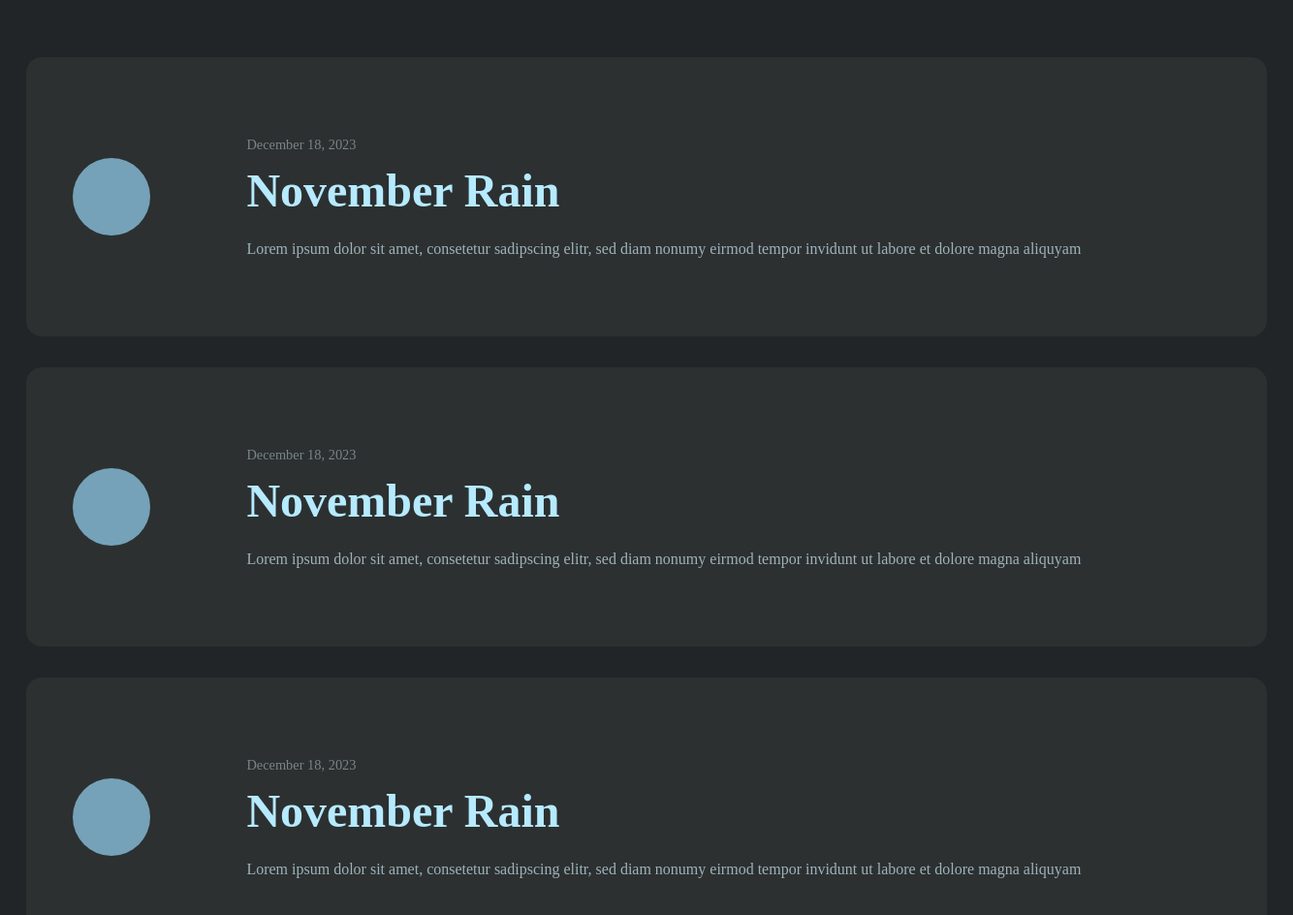
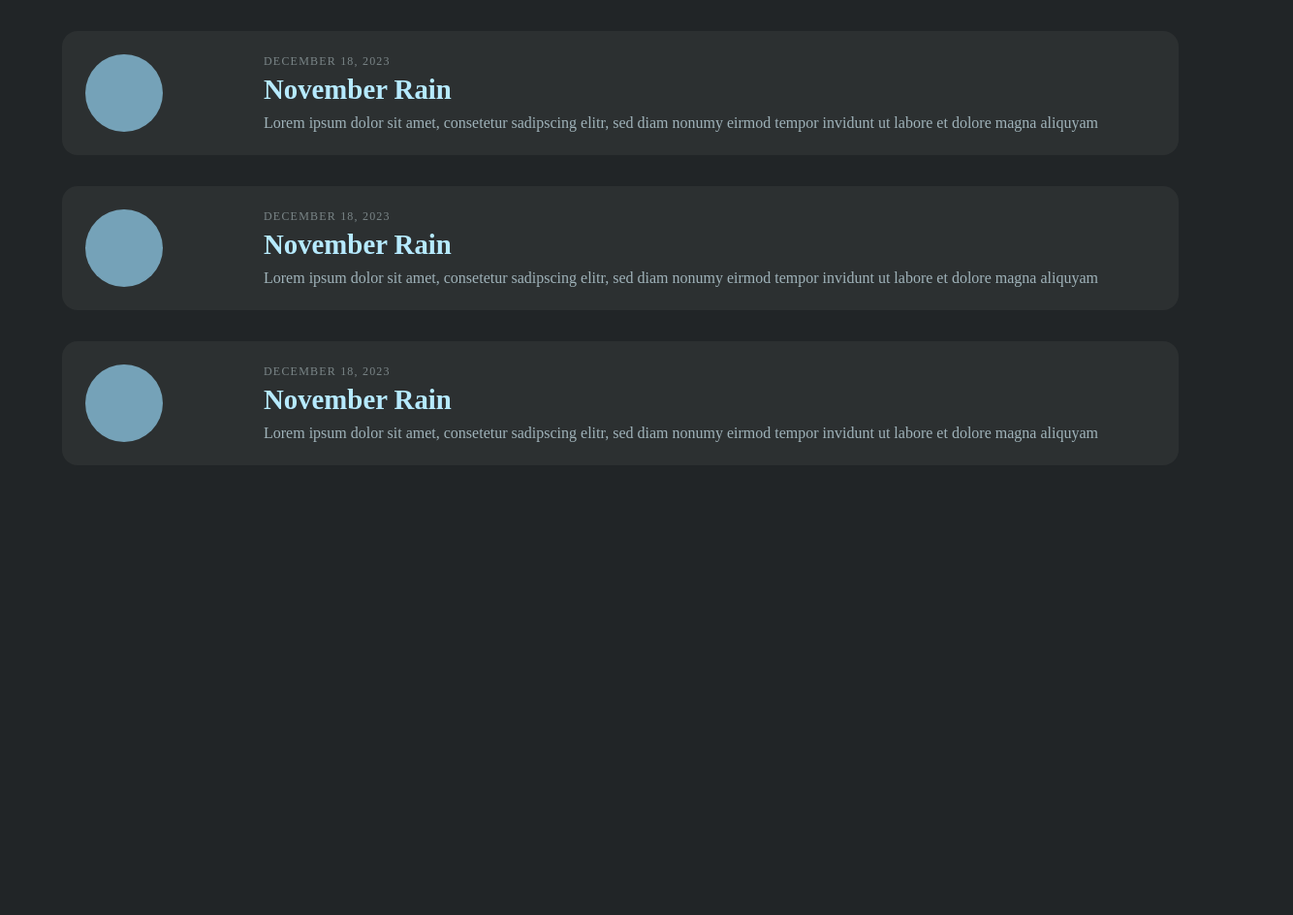
Before and after one commit to dylan042106/design_challenge_two, a plain HTML site: page index.html in a window 1280 px wide. Shown: the whole page at 97% size, 1334 px wide, since content can reach past the window. After the commit the page ends 800 px from the top, so only its background shows below. Drawn offline with Linux system fonts and the light colour scheme.

Commit message:
Initial commit Add teacher solution

```diff
--- a/index.html
+++ b/index.html
@@ -5,7 +5,7 @@
     <meta http-equiv="X-UA-Compatible" content="IE=edge" />
     <meta name="viewport" content="width=device-width, initial-scale=1.0" />
     <link
-      href="solved_design_challenge_two_student_solution.css"
+      href="solved_design_challenge_2_teacher_solution.css"
       rel="stylesheet"
     />
     <title>Document</title>
--- a/solved_design_challenge_two_student_solution.css
+++ b/solved_design_challenge_2_teacher_solution.css
@@ -14,6 +14,7 @@ body {
   margin: 2em auto 0;
 }
 .card {
+  background: #337590;
   display: grid;
   grid-template-columns: 1fr 5fr;
   align-items: center;
@@ -46,32 +47,24 @@ span {
 */
 
 .container {
-  padding: 1.7em;
-  grid-auto-rows: 20em;
+  width: 90%;
 }
 
 .card {
-  background-color: #2c3031;
-  padding: 1.3em;
+  background: #2c3031;
+  padding: 1.5em;
 }
 
 p.date {
+  text-transform: uppercase;
+  font-size: 0.75em;
+  letter-spacing: 0.1em;
   color: #7a8587;
-  margin-bottom: -0.9em;
-  font-size: 0.9em;
+  margin-bottom: 0.4em;
 }
 
 h3 {
-  margin-left: 0;
-  font-size: 3em;
+  margin: 0 0 0.3em;
   color: #b6eaff;
-  font-weight: bold;
-  padding-bottom: 0.5em;
+  font-size: 1.8em;
 }
-span {
-  margin-left: 1.7em;
-  margin-right: 2em;
-}
-.content {
-  margin-left: 0em;
-}
```
